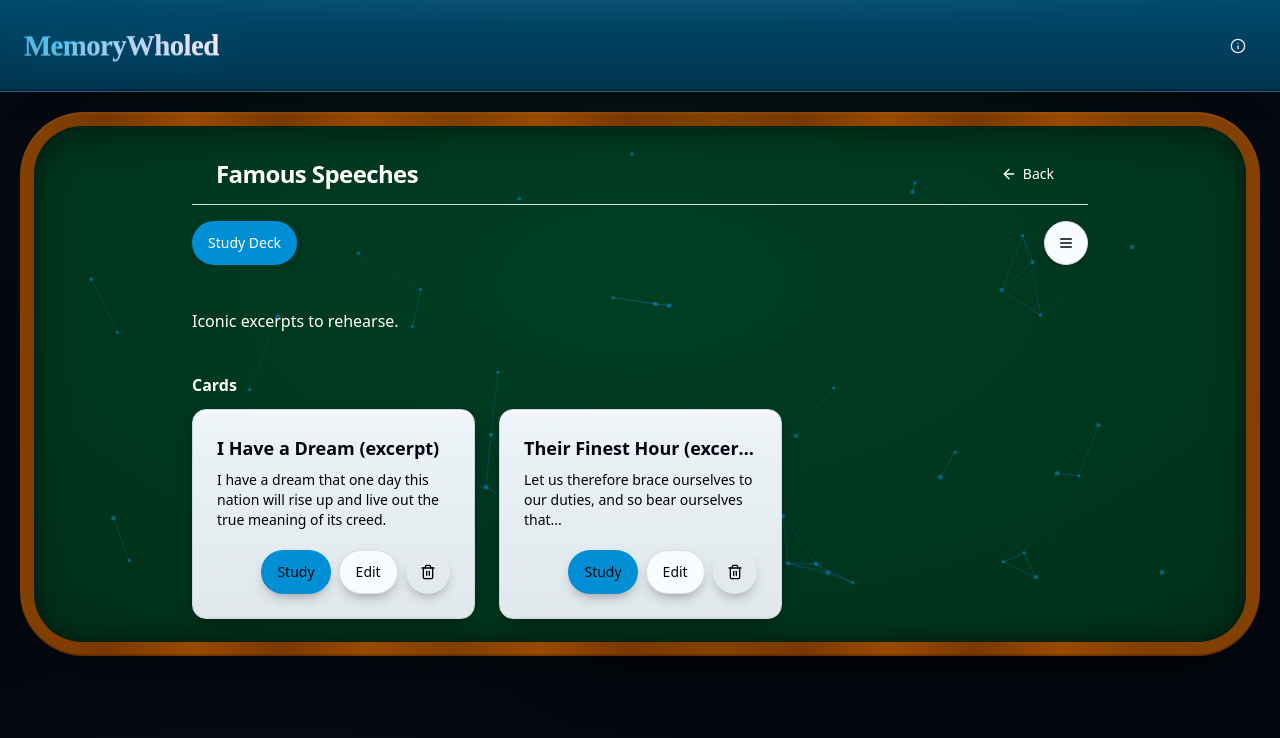
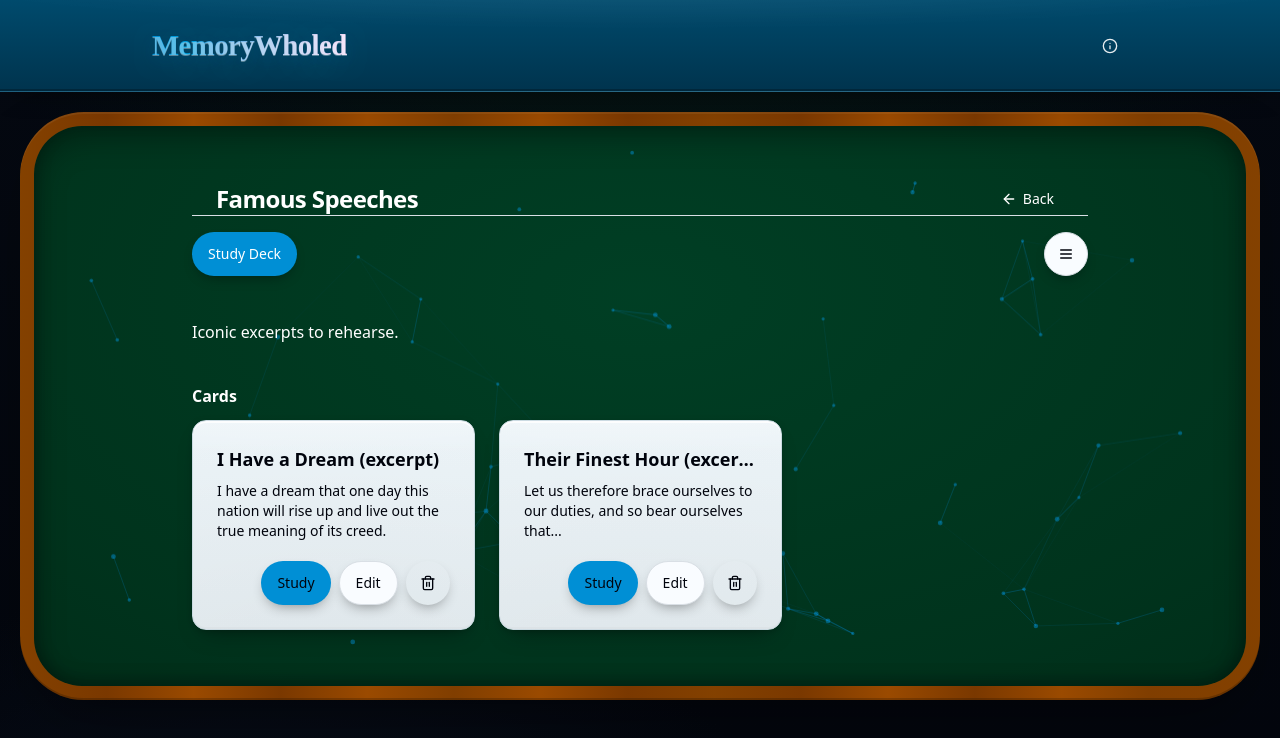
Before and after one commit to zaxiom13/MemoryWholePoker, a React (Vite) app: page /decks/03635dff-cd2c-4c8b-82d8-308c0d1841dd in a window 1280 px wide. Shown: the top 738 px of the page. Built offline with nearby package versions, Linux system fonts and the light colour scheme; no server answers.

Commit message:
Improve mobile spacing and layout

```diff
--- a/src/components/BackBar.tsx
+++ b/src/components/BackBar.tsx
@@ -22,13 +22,13 @@ export default function BackBar({
   return (
     <div className="mb-3 sm:mb-4 border-b bg-transparent animate-in fade-in-0 slide-in-from-top-2 duration-300">
       <div className="mx-auto max-w-5xl px-2 sm:px-3 lg:px-6">
-        <div className="h-12 sm:h-[3.75rem] flex items-center justify-between gap-2 text-white/90">
+        <div className="flex flex-col gap-3 text-white/90 sm:flex-row sm:items-center sm:justify-between">
           {/* Left: Title and optional actions */}
-          <div className="min-w-0 flex items-center gap-2 sm:gap-3 flex-1">
+          <div className="flex w-full flex-col gap-2 min-w-0 sm:flex-1 sm:flex-row sm:items-center sm:gap-3">
             {title ? (
               typeof title === 'string' && titleEditable ? (
                 <input
-                  className="text-lg sm:text-2xl font-bold tracking-tight truncate bg-transparent border-none focus:outline-none focus:ring-2 ring-primary/30 rounded-sm"
+                  className="w-full min-w-0 text-lg sm:text-2xl font-bold tracking-tight bg-transparent border-none focus:outline-none focus:ring-2 ring-primary/30 rounded-sm"
                   defaultValue={title}
                   onBlur={(e) => onTitleChange?.(e.currentTarget.value.trim())}
                   onKeyDown={(e) => {
@@ -39,25 +39,25 @@ export default function BackBar({
                   }}
                 />
               ) : (
-                <div className="text-lg sm:text-2xl font-bold tracking-tight truncate text-white">
-                  {title}
+                <div className="min-w-0 text-lg font-bold leading-tight tracking-tight text-white sm:text-2xl sm:leading-tight">
+                  <span className="line-clamp-2 break-words">{title}</span>
                 </div>
               )
             ) : null}
             {actions ? (
-              <div className="flex items-center gap-1 sm:gap-2 shrink-0">{actions}</div>
+              <div className="flex flex-wrap items-center gap-1 sm:gap-2 shrink-0">{actions}</div>
             ) : null}
           </div>
 
-          {/* Center/Right: Timer and Back button */}
-          <div className="flex items-center gap-2 sm:gap-3 shrink-0">
+          {/* Right: Timer and Back button */}
+          <div className="flex w-full items-center justify-between gap-2 sm:w-auto sm:justify-end sm:gap-3">
             {rightSlot ? (
-              <div className="text-xs sm:text-sm text-white/70">{rightSlot}</div>
+              <div className="text-xs text-white/70 sm:text-sm">{rightSlot}</div>
             ) : null}
             <Button
               variant="ghost"
               size="sm"
-              className="rounded-full px-2 sm:px-3 h-7 sm:h-8 text-white/80 hover:text-white hover:bg-white/10"
+              className="ml-auto rounded-full px-2 sm:ml-0 sm:px-3 h-7 sm:h-8 text-white/80 hover:text-white hover:bg-white/10"
               asChild
             >
               <Link to={to} className="inline-flex items-center gap-1 sm:gap-1.5">
--- a/src/components/Header.tsx
+++ b/src/components/Header.tsx
@@ -9,7 +9,7 @@ type HeaderProps = {
 export default function Header(props: HeaderProps) {
   return (
     <header className="table-header animate-in fade-in-0 slide-in-from-top-2 duration-300">
-      <div className="container mx-auto flex items-center justify-between px-3 py-3 sm:px-4 sm:py-4 lg:px-6 lg:py-6">
+      <div className="mx-auto flex w-full max-w-5xl items-center justify-between gap-3 px-3 py-3 sm:px-4 sm:py-4 lg:px-6 lg:py-6">
         {props.onNavigateHome ? (
           <button className="brand" onClick={props.onNavigateHome}>
             <span>MemoryWholed</span>
--- a/src/index.css
+++ b/src/index.css
@@ -19,6 +19,8 @@ body {
   -moz-osx-font-smoothing: grayscale;
   /* Prevent zoom on input focus on iOS */
   font-size: 16px;
+  line-height: 1.5;
+  text-size-adjust: 100%;
 }
 
 /* Ensure all interactive elements have adequate touch targets on mobile */
@@ -306,17 +308,41 @@ body {
 .table-content {
   /* Responsive min-height for mobile-first */
   min-height: min(50vh, 400px);
+  display: flex;
+  flex-direction: column;
+  align-items: stretch;
+  gap: clamp(1.25rem, 4vw, 2rem);
+  padding-block-start: clamp(0.75rem, 2.5vw, 1.5rem);
+  padding-block-end: calc(clamp(1rem, 3vw, 2rem) + env(safe-area-inset-bottom));
+  padding-inline: clamp(0.75rem, 4vw, 2.25rem);
+}
+
+.table-content > * {
+  width: min(100%, 64rem);
+  margin-inline: auto;
 }
 
 @media (min-width: 640px) {
   .table-content {
     min-height: min(55vh, 600px);
+    gap: clamp(1.5rem, 3vw, 2.5rem);
+    padding-block-start: clamp(1rem, 3vw, 2.25rem);
+    padding-block-end: calc(clamp(1.25rem, 3vw, 2.75rem) + env(safe-area-inset-bottom));
+    padding-inline: clamp(1rem, 4vw, 3rem);
   }
 }
 
 @media (min-width: 1024px) {
   .table-content {
     min-height: min(60vh, 900px);
+    gap: clamp(2rem, 3vw, 3rem);
+    padding-block-start: clamp(1.5rem, 3vw, 3rem);
+    padding-block-end: calc(clamp(2rem, 3vw, 3.5rem) + env(safe-area-inset-bottom));
+    padding-inline: clamp(1.5rem, 4vw, 4rem);
+  }
+
+  .table-content > * {
+    width: min(100%, 70rem);
   }
 }
 
@@ -383,6 +409,22 @@ body {
       color-mix(in oklch, var(--background), black 0%) 100%
     );
   border-bottom: 1px solid oklch(0 0 0 / 6%);
+}
+
+.table-header > div {
+  padding-top: calc(0.75rem + env(safe-area-inset-top));
+}
+
+@media (min-width: 640px) {
+  .table-header > div {
+    padding-top: calc(1rem + env(safe-area-inset-top));
+  }
+}
+
+@media (min-width: 1024px) {
+  .table-header > div {
+    padding-top: calc(1.5rem + env(safe-area-inset-top));
+  }
 }
 
 .brand {
--- a/src/pages/DeckView.tsx
+++ b/src/pages/DeckView.tsx
@@ -44,16 +44,16 @@ export default function DeckView() {
         titleEditable
         onTitleChange={(val) => { if (val && val !== deck.name) updateDeck(deck.id, { name: val }) }}
       />
-      <div className="flex flex-row items-center justify-between gap-2 sm:gap-4 flex-nowrap overflow-hidden">
-        <div className="flex items-center gap-2 flex-wrap min-w-0 flex-1">
+      <div className="flex flex-col gap-2 sm:flex-row sm:items-center sm:justify-between">
+        <div className="flex w-full flex-wrap items-center gap-2">
           {/* Primary flow: Study */}
-          <Button disabled={cards.length === 0} className="chip" asChild>
+          <Button disabled={cards.length === 0} className="chip flex w-full justify-center sm:w-auto" asChild>
             <Link to={`/study/deck/${deck.id}/setup`} className="truncate whitespace-nowrap">Study Deck</Link>
           </Button>
         </div>
 
         {/* Hamburger menu for deck actions - moved to right side */}
-        <div className="flex items-center gap-2 flex-shrink-0">
+        <div className="flex w-full items-center justify-end gap-2 sm:w-auto">
           <DropdownMenu>
             <DropdownMenuTrigger asChild>
               <Button variant="outline" size="icon" className="chip" title="Deck Actions">
```
